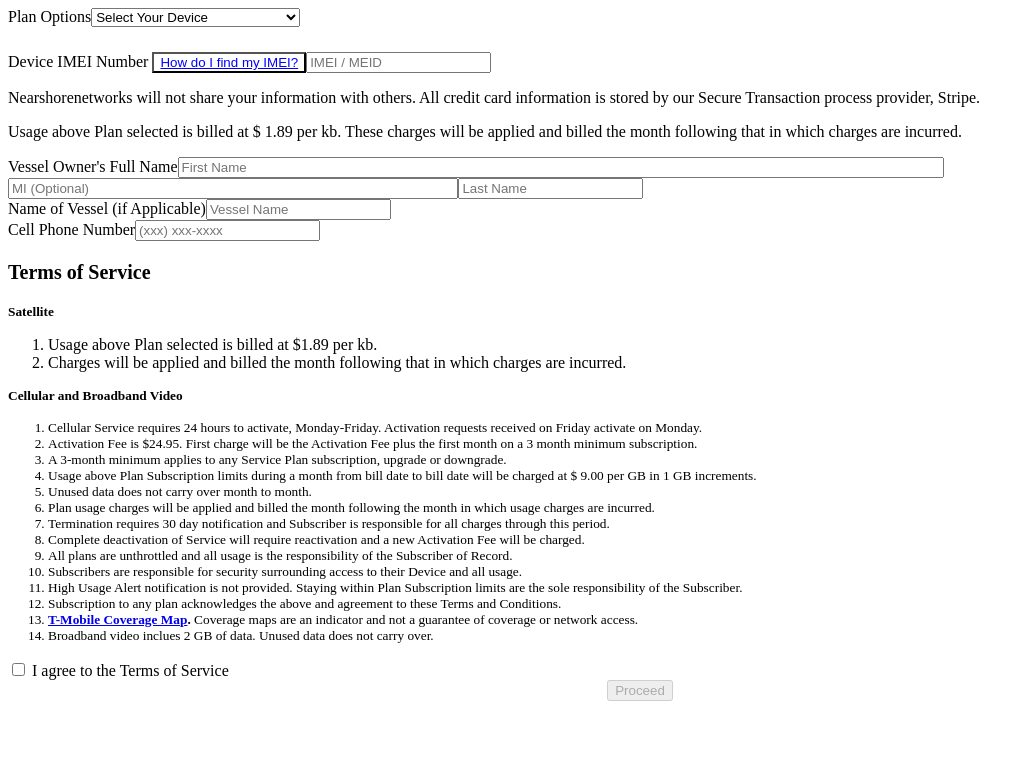
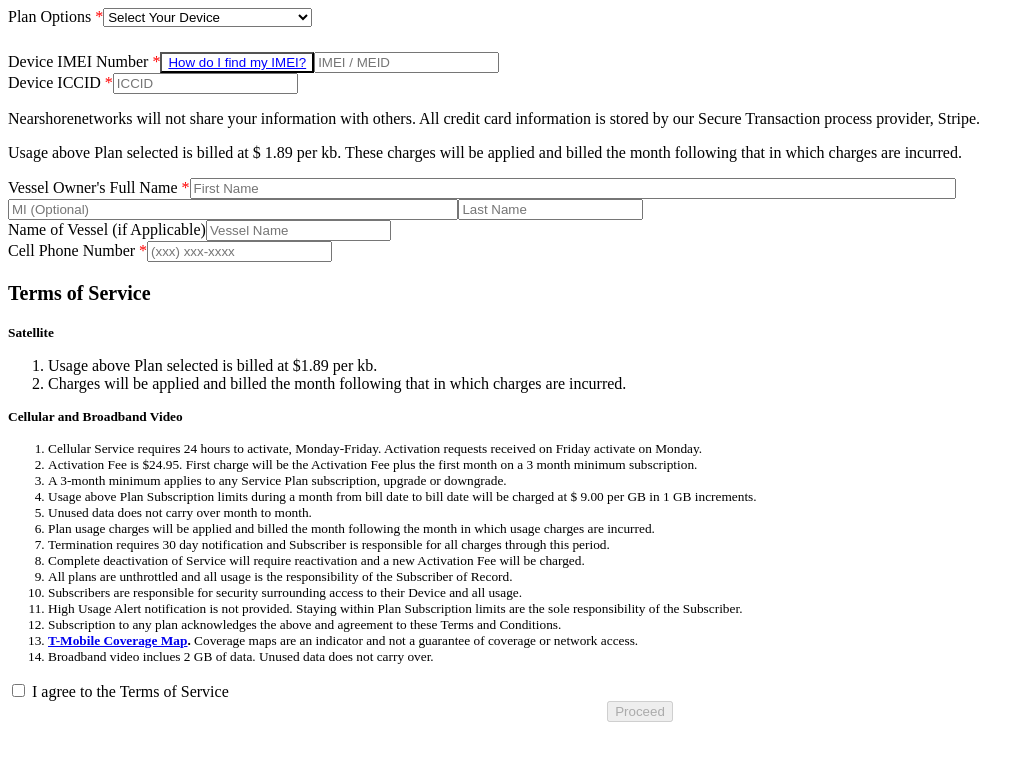
Before and after one commit to bherila/nautic, a React (Create React App) app: page / in a window 1280 px wide. Shown: the top 760 px of the page, without its empty margins (0-1034 px from the left). Built offline with nearby package versions, Linux system fonts and the light colour scheme.

Commit message:
Add required ICCID field

```diff
--- a/src/registration-form.tsx
+++ b/src/registration-form.tsx
@@ -21,6 +21,8 @@ interface RegistrationState {
 declare var Checkout: any;
 
 const wInput = "w-input";
+
+const required = <span style={{ color: "red" }}>*</span>;
 
 const linkStyle = {
   color: "blue",
@@ -142,7 +144,7 @@ export default class RegistrationForm extends React.Component<
   renderName() {
     return (
       <div>
-        <label>Vessel Owner's Full Name</label>
+        <label>Vessel Owner's Full Name {required}</label>
         <input
           className={wInput}
           type="text"
@@ -179,7 +181,7 @@ export default class RegistrationForm extends React.Component<
     return (
       <React.Fragment>
         <div>
-          <label>Plan Options</label>
+          <label>Plan Options {required}</label>
           {this.renderPlanOptions(planOptions, 0, "Select Your Device")}
         </div>
 
@@ -201,7 +203,7 @@ export default class RegistrationForm extends React.Component<
         {renderInstallDate && (
           <div>
             <label>
-              Target Install Date
+              Target Install Date {required}
               <input
                 className={wInput}
                 type="date"
@@ -219,7 +221,7 @@ export default class RegistrationForm extends React.Component<
 
         <div style={{ marginTop: "25px" }}>
           <label>
-            Device IMEI Number{" "}
+            Device IMEI Number {required}
             <button
               type="button"
               onClick={e => this.setState({ showImeiModal: true })}
@@ -239,12 +241,25 @@ export default class RegistrationForm extends React.Component<
             />
           </label>
         </div>
-        {this.state.ownerFname.length > 1 &&
+        {this.state.imei.length > 14 &&
           !isLuhnValid(this.state.imei.split("")) && (
             <p style={{ color: "maroon" }}>
               Please double check IMEI, it is likely invalid :(
             </p>
           )}
+        <label>
+          Device ICCID {required}
+          <input
+            className={wInput}
+            type="tel"
+            name="iccid"
+            autoComplete="off"
+            placeholder="ICCID"
+            value={this.state.iccid || ""}
+            onChange={e => this.setState({ iccid: e.currentTarget.value })}
+            required={true}
+          />
+        </label>
         <p className="text-block-19">
           Nearshorenetworks will not share your information with others. All
           credit card information is stored by our Secure Transaction process
@@ -277,7 +292,7 @@ export default class RegistrationForm extends React.Component<
         </div>
 
         <div>
-          <label>Cell Phone Number</label>
+          <label>Cell Phone Number {required}</label>
           <input
             className={wInput}
             type="tel"
```
